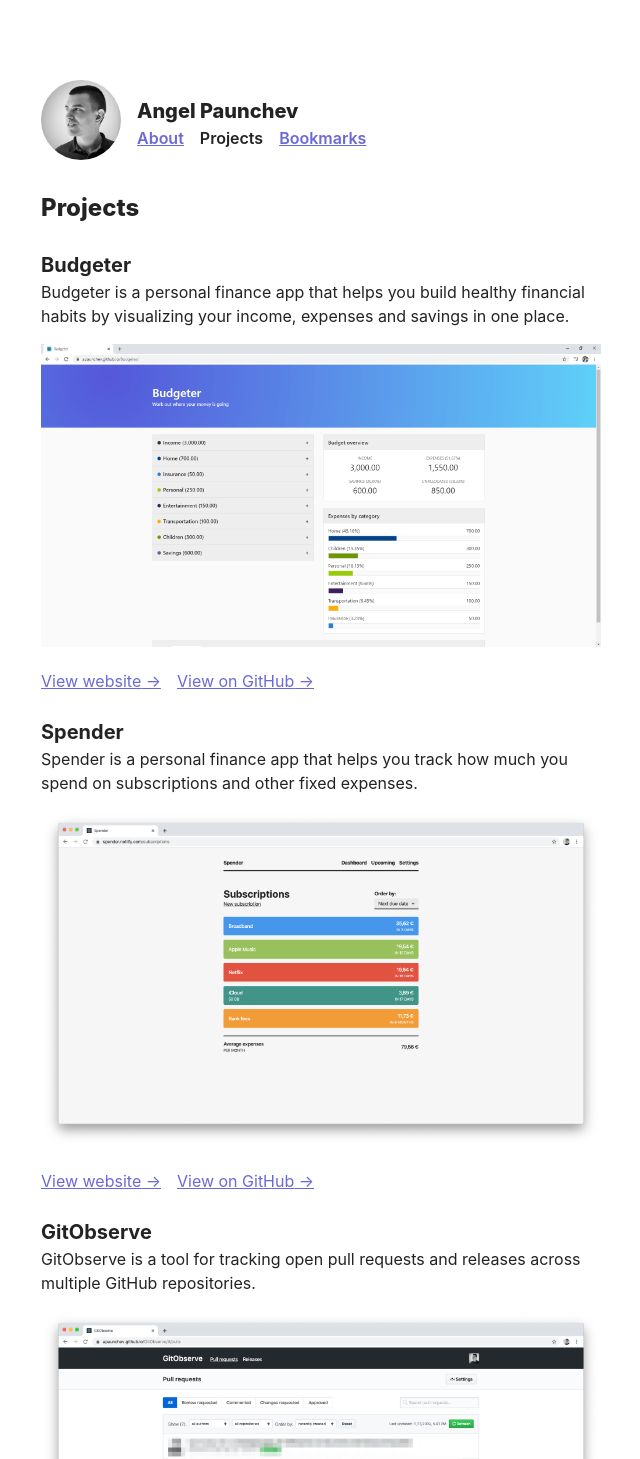
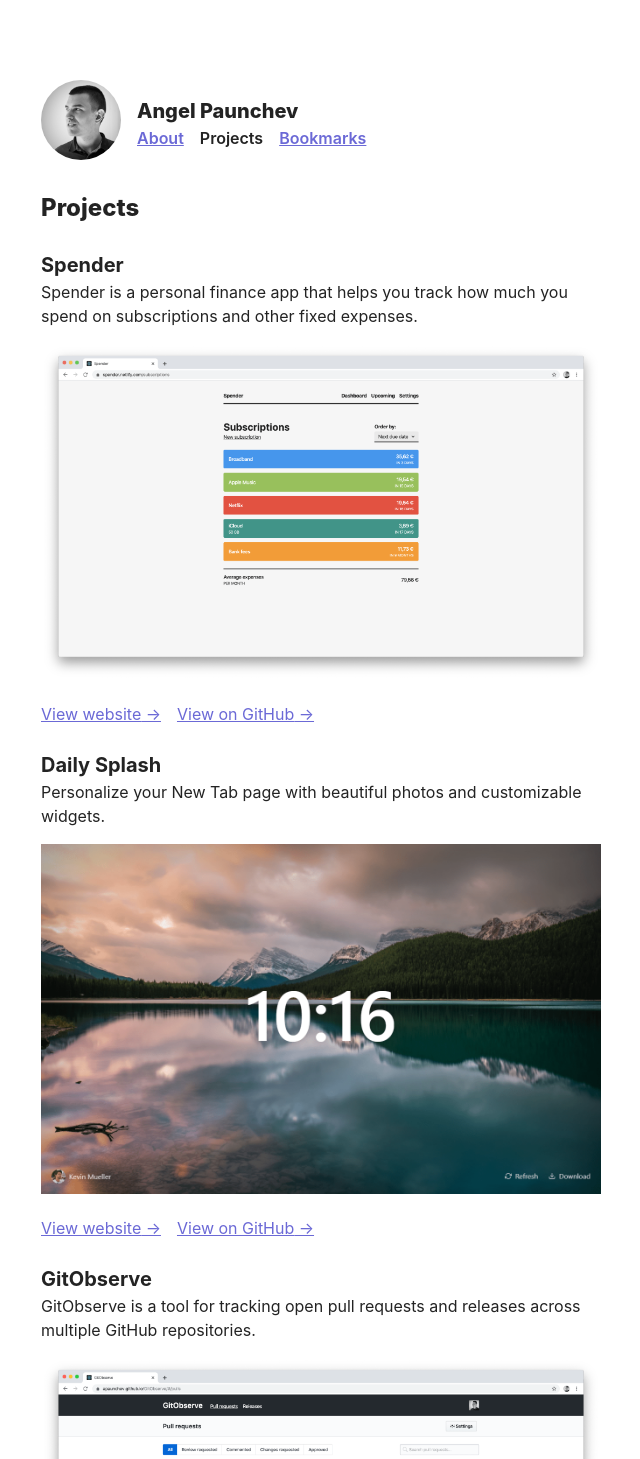
Before and after one commit to apaunchev/paunchev.com, a Next.js app: page /projects in a window 1280 px wide. Shown: the top 1459 px of the page, without its empty margins (39-679 px from the left). Built offline with nearby package versions, Linux system fonts and the light colour scheme.

Commit message:
add Daily Splash, reorder

```diff
--- a/data/projects.js
+++ b/data/projects.js
@@ -1,12 +1,4 @@
 export default [
-  {
-    name: "Budgeter",
-    description:
-      "Budgeter is a personal finance app that helps you build healthy financial habits by visualizing your income, expenses and savings in one place.",
-    url: "https://apaunchev.github.io/Budgeter",
-    repo: "apaunchev/Budgeter",
-    img: "Budgeter.png",
-  },
   {
     name: "Spender",
     description:
@@ -14,6 +6,15 @@ export default [
     url: "https://spender.netlify.app",
     repo: "apaunchev/Spender",
     img: "Spender.png",
+  },
+  {
+    name: "Daily Splash",
+    description:
+      "Personalize your New Tab page with beautiful photos and customizable widgets.",
+    url:
+      "https://chrome.google.com/webstore/detail/daily-splash/mhllelegiafiipppnijnbombjinhceho",
+    repo: "apaunchev/DailySplash",
+    img: "DailySplash.png",
   },
   {
     name: "GitObserve",
@@ -24,6 +25,14 @@ export default [
     img: "GitObserve.png",
   },
   {
+    name: "Budgeter",
+    description:
+      "Budgeter is a personal finance app that helps you build healthy financial habits by visualizing your income, expenses and savings in one place.",
+    url: "https://apaunchev.github.io/Budgeter",
+    repo: "apaunchev/Budgeter",
+    img: "Budgeter.png",
+  },
+  {
     name: "Teamboard",
     description:
       "Teamboard is a dashboard app that can be used to aggregate and visualize metrics about a software development organization.",
```
Also changed, not shown: public/images/DailySplash.png (added).
